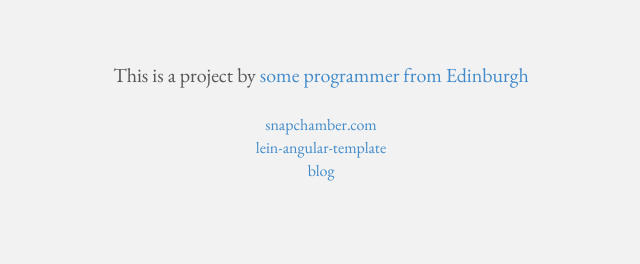
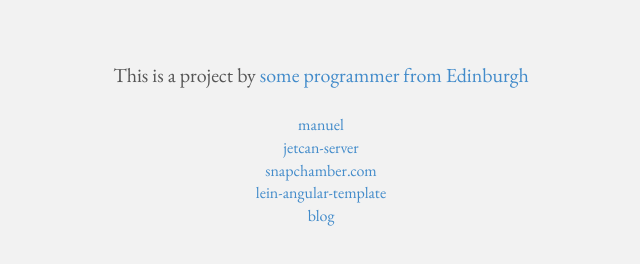
Before and after one commit to JuneKelly/00null, a plain HTML site: page index.html in a window 1280 px wide. Shown: the part 424-688 px from the top of the page, without its empty margins (319-959 px from the left). Drawn offline with nearby package versions, Linux system fonts and the light colour scheme.

Commit message:
add links to manuel and jetcan-server

```diff
--- a/index.html
+++ b/index.html
@@ -59,6 +59,8 @@
         <br>
         <div class="col-lg-6 col-lg-offset-3">
           <p>This is a project by <a href="http://shanekilkelly.net">some programmer from Edinburgh</a></p>
+          <a href="http://shanekilkelly.github.io/manuel">manuel</a><br>
+          <a href="http://github.com/ShaneKilkelly/jetcan-server">jetcan-server</a><br>
           <a href="http://snapchamber.com">snapchamber.com</a><br>
           <a href="http://github.com/ShaneKilkelly/lein-angular-template">lein-angular-template</a><br>
           <a href="http://blog.00null.net">blog</a>
```
